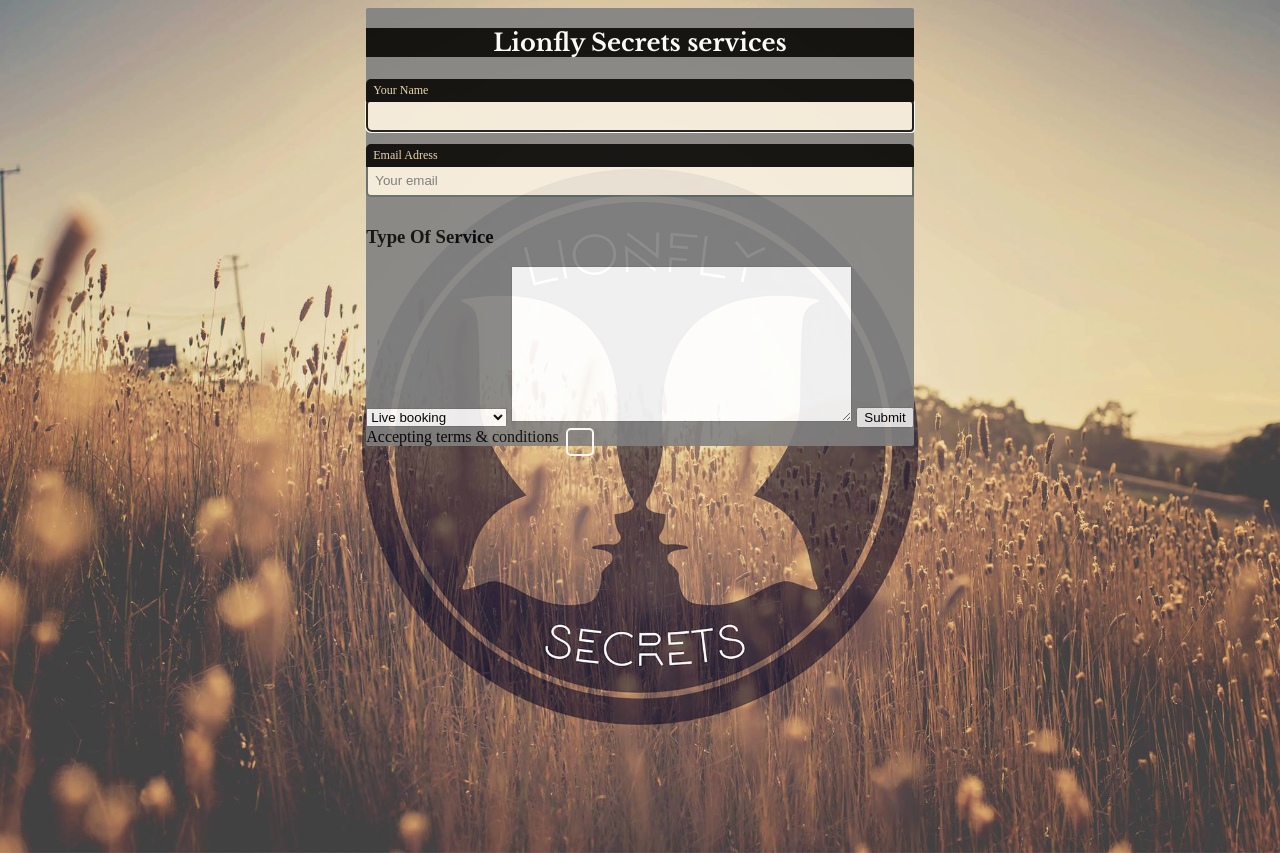
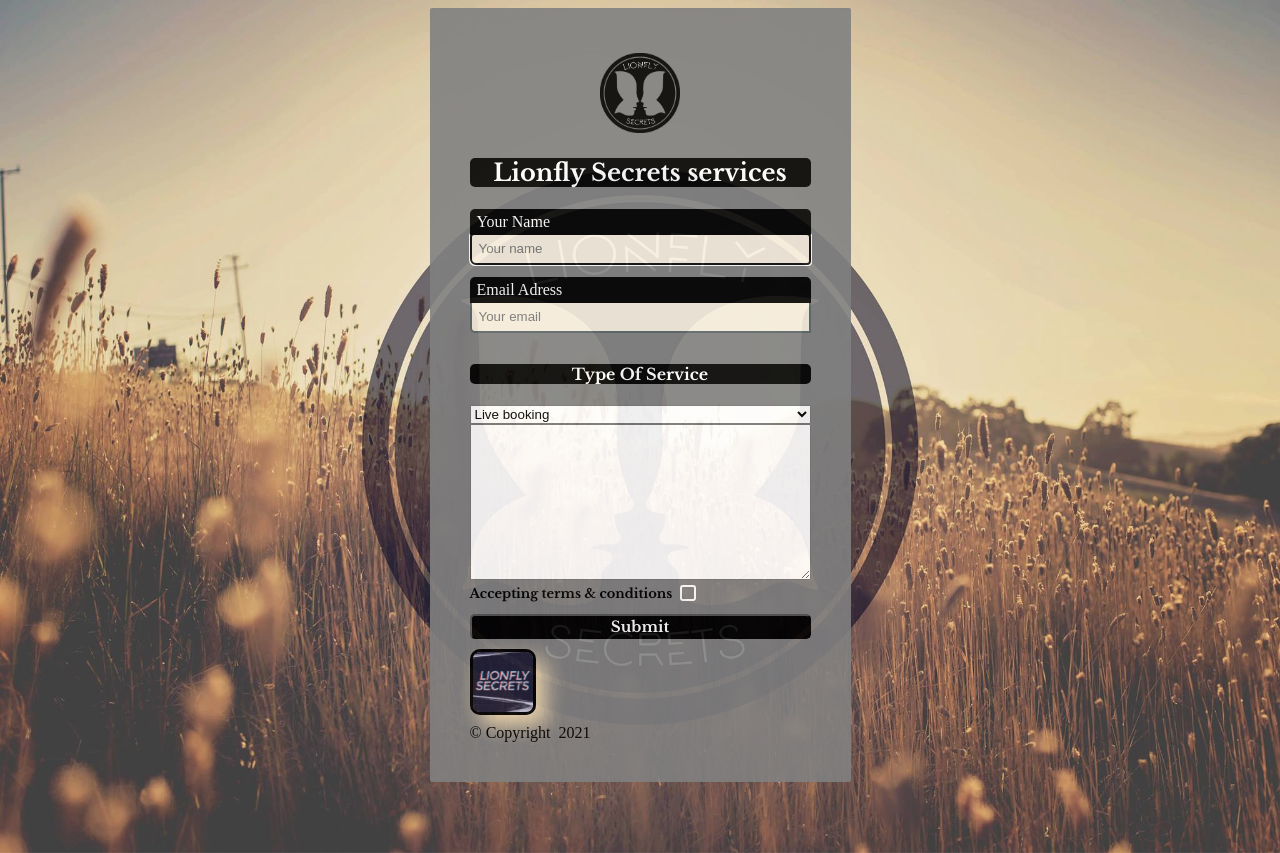
Before and after one commit to EricaZandelin/forms-assignment, a plain HTML site: page index.html in a window 1280 px wide. Shown: the top 853 px of the page. Drawn offline with nearby package versions, Linux system fonts and the light colour scheme.

Commit message:
centered everything and added more styles

```diff
--- a/index.html
+++ b/index.html
@@ -12,14 +12,16 @@
 
     <section class="page">
 
+        <!--Make the card sticky-->
         <div class="card">
-            <form class="form" autocomplete="off">
+            <form class="form__page" autocomplete="off">
+                <img class="mini__logo" src="images/logo.png">
                 <h1>Lionfly Secrets services</h1>
                 <label for="name" class="label">Your Name</label>
-                <input type="text" name="name" id="name" class="input-field" required autofocus>
+                <input type="text" name="name" id="name" class="input-field" placeholder="Your name" required autofocus>
                 <label for="email" class="label">Email Adress</label>
                 <input type="email" name="email" id="email" class="input-field" placeholder="Your email" required autofocus>
-                <h3>Type Of Service</h3>
+                <h4>Type Of Service</h4>
                 <select name="options" class="select" id="select">
                     <option value="Live-booking">Live booking</option>
                     <option value="songwriting">Songwriting session</option>
@@ -29,7 +31,7 @@
                 </select>
                 <textarea name="message" id="" cols="40" rows="10" required minlength="50">
                 </textarea>
-                <button type="submit">Submit</button>
+
 
 
 
@@ -41,6 +43,11 @@
                 </label>
             </div>
             <div class="input-title">Accepting terms & conditions</div>
+            <button class="btn" type="submit">Submit</button>
+            <div class="box-back">
+                <img class="bottom__logo"src="images/lionfly-back.jpg" alt="lionfly" />
+            </div>
+            <footer>&copy; Copyright &nbsp;2021</footer>
             </form>
         </div>
     </section>
--- a/styles/form.css
+++ b/styles/form.css
@@ -7,21 +7,31 @@ body {
     height: 200vh;
 }
 
-h1 {
+h1, h4 {
     text-align: center;
     color: white;
     font-family: 'Libre Baskerville', serif;
-    background-color: black
+    background-color: black;
+    border-radius: 5px;
 
 }
 
+
+.form__page {
+    display: flex;
+    flex-direction: column;
+    padding:40px;
+}
+
+/*Sätta width/height på denna?*/
 .card {
     position: relative;
     background-color: gray;
     border-radius: 2px;
     opacity: 0.9;
+}
 
-}
+
 .page {
     display: flex;
     justify-content: center;
@@ -39,6 +49,11 @@ h1 {
     padding-left: 7px;
 }
 
+.input-title {
+    font-family: 'Libre Baskerville', serif;
+    font-size: small;
+}
+
 .label {
     display:block;
     font-size: 12px;
@@ -49,19 +64,22 @@ h1 {
     width: 100%;
     background-color: black;
     padding: 4px 7px;
-    color:rgb(233, 213, 176);
+    font-size: medium;
+    color:white;
     border-top-right-radius: 5px;
     border-top-left-radius: 5px;
     box-shadow: black;
-}
-
-label {
     cursor: default;
 }
 
+
+
+
+/* Någonstans i checkbox behövs fixas för bocken ska hamna i center*/
 .checkbox-container {
     position: relative;
-    margin-left: 200px;
+    margin-top:5px;
+    margin-left: 210px;
 
 }
 
@@ -75,22 +93,22 @@ label {
     position: absolute;
     top: 0px;
     left: 0px;
-    height: 24px;
-    width: 24px;
+    height: 12px;
+    width: 12px;
     background-color: transparent;
-    border-radius: 5px;
+    border-radius: 3px;
     border: 2px solid white;
 }
 
 .checkbox-label .checkbox-custom::after {
     position: absolute;
     content: "";
-    left: 12px;
-    top: 12px;
+    left: 6px;
+    top: 6px;
     height: 0px;
     width: 0px;
-    border-radius: 5px;
-    border:solid blue;
+    border-radius: 3px;
+    border:solid black;
     border-width: 0 3px 3px 0;
     -webkit-transform: rotate(0deg) scale(0);
     -ms-transform: rotate(0deg) scale(0);
@@ -113,11 +131,11 @@ label {
     -ms-transform: rotate(45deg) scale(1);
     transform: rotate(45deg) scale(1);
     opacity: 1;
-    left: 8px;
+    left: 4px;
     top:3px;
-    width: 6px;
-    height: 12px;
-    border:solid blue;
+    width: 3px;
+    height: 6px;
+    border:solid black;
     border-width: 0 2px 2px 0;
     background-color: transparent;
     border-radius: 0;
@@ -126,8 +144,8 @@ label {
 .checkbox-label .checkbox-custom::before {
     position: absolute;
     content: "";
-    left: 10px;
-    top: 10px;
+    left: 5px;
+    top: 5px;
     width: 0px;
     height: 0px;
     border-radius: 5px;
@@ -154,3 +172,37 @@ label {
     -ms-transition: all 0.3s ease-out;
     -o-transition: all 0.3s ease-out;
 }
+
+
+.mini__logo {
+    width: 80px;
+    border-radius:  5px;
+    margin-top: 5px;
+    margin-bottom: 5px;
+    align-self: center;
+}
+
+.bottom__logo {
+    width: 60px;
+    border-style: solid;
+    border-color:black;
+    border-radius:  10px;
+    box-shadow: 10px 10px 20px wheat;
+    margin-top: 10px;
+    margin-bottom: 5px;
+}
+
+.btn {
+    background-color: black;
+    color:white;
+    border-radius: 5px;
+    font-size: 15px;
+    font-family: 'Libre Baskerville', serif;
+    margin-top:12px;
+}
+
+
+
+.btn:hover {
+        color: rgb(233, 213, 176);
+    }
```
Also changed, not shown: images/lionfly-back.jpg (added).
